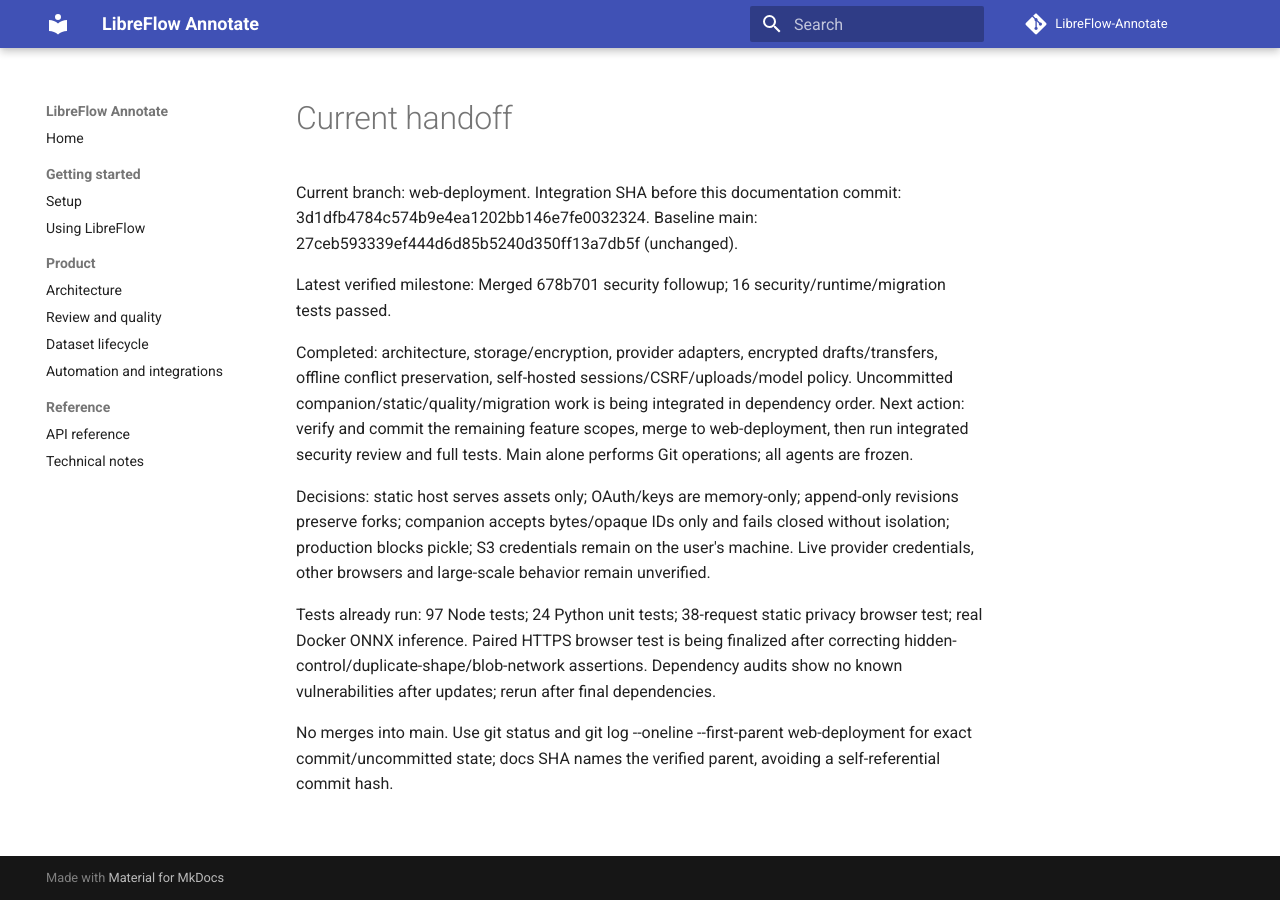
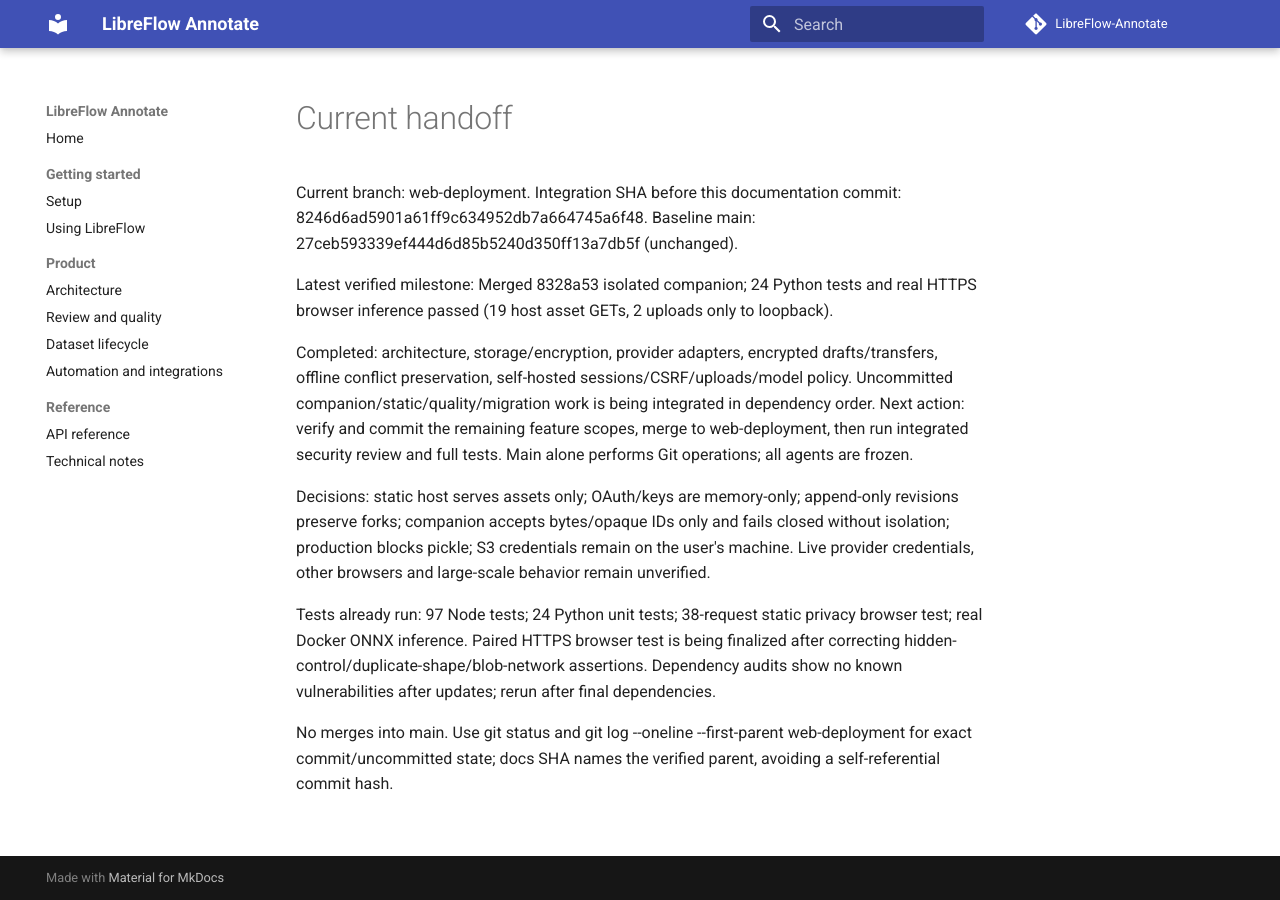
Before and after one commit to private-dev-ph/LibreFlow-Annotate, an MkDocs documentation site: the page built from docs/web-deployment/handoff.md, in a window 1280 px wide. Built offline with MkDocs 1.6.1 and Material for MkDocs 9.7.7, drawn with Linux system fonts in a browser that asks for light colours; comment, search, counter and statistics services are not loaded.

Commit message:
Record verified local companion privacy boundary

```diff
--- a/docs/web-deployment/handoff.md
+++ b/docs/web-deployment/handoff.md
@@ -1,9 +1,9 @@
 # Current handoff
 
-Current branch: web-deployment. Integration SHA before this documentation commit: 3d1dfb4784c574b9e4ea1202bb146e7fe0032324.
+Current branch: web-deployment. Integration SHA before this documentation commit: 8246d6ad5901a61ff9c634952db7a664745a6f48.
 Baseline main: 27ceb593339ef444d6d85b5240d350ff13a7db5f (unchanged).
 
-Latest verified milestone: Merged 678b701 security followup; 16 security/runtime/migration tests passed.
+Latest verified milestone: Merged 8328a53 isolated companion; 24 Python tests and real HTTPS browser inference passed (19 host asset GETs, 2 uploads only to loopback).
 
 Completed: architecture, storage/encryption, provider adapters, encrypted drafts/transfers, offline conflict preservation, self-hosted sessions/CSRF/uploads/model policy. Uncommitted companion/static/quality/migration work is being integrated in dependency order.
 Next action: verify and commit the remaining feature scopes, merge to web-deployment, then run integrated security review and full tests. Main alone performs Git operations; all agents are frozen.
```
Also changed, not shown: docs/web-deployment/progress.md (+2 -0 lines).
